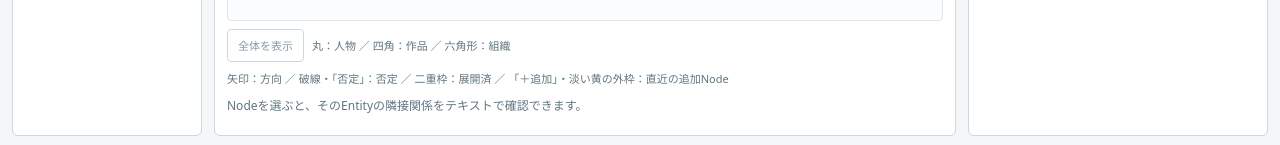
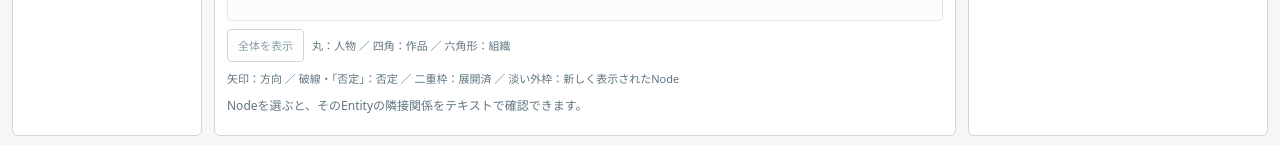
Before and after one commit to isinxnisi/graph-knowledge, a Next.js app: page / in a window 1280 px wide. Shown: the part 652-797 px from the top of the page. Built offline with nearby package versions, Linux system fonts and the light colour scheme.

Commit message:
新しく表示されたNodeの追加ラベルを削除

```diff
--- a/components/GraphCanvas.tsx
+++ b/components/GraphCanvas.tsx
@@ -79,7 +79,7 @@ export default function GraphCanvas({ graph, selection, onEntity, onClaim }: Pro
       Object.values(graph.nodes).forEach((node) => cy.getElementById(node.id).data({ expanded: graph.expansions[node.id]?.expanded ? 1 : 0 }));
       Object.entries(routes).forEach(([id, route]) => cy.getElementById(id).data(route));
       if (newNodes.length) { cy.nodes().removeClass("added"); if (!reset && initialLayoutDone.current) newNodes.forEach((node) => cy.getElementById(node.id).addClass("added")); }
-      Object.values(graph.nodes).forEach((node) => { const element = cy.getElementById(node.id); element.data("label", `${entityLabel(node, graph.nodes)}${element.hasClass("added") ? "\n＋追加" : ""}`); });
+      Object.values(graph.nodes).forEach((node) => { const element = cy.getElementById(node.id); element.data("label", entityLabel(node, graph.nodes)); });
       cy.nodes().removeClass("center");
       if (graph.centerId) cy.getElementById(graph.centerId).addClass("center");
     });
@@ -110,7 +110,7 @@ export default function GraphCanvas({ graph, selection, onEntity, onClaim }: Pro
     <div className={styles.graphTools}>
       <button onClick={() => core.current?.fit(undefined, 50)} disabled={!graph.centerId}>全体を表示</button>
       <span>丸：人物 ／ 四角：作品 ／ 六角形：組織</span>
-      <span>矢印：方向 ／ 破線・「否定」：否定 ／ 二重枠：展開済 ／ 「＋追加」・淡い黄の外枠：直近の追加Node</span>
+      <span>矢印：方向 ／ 破線・「否定」：否定 ／ 二重枠：展開済 ／ 淡い外枠：新しく表示されたNode</span>
     </div>
   </>;
 }
```
Also changed, not shown: 8 other files (tests, documents, lock files or other folders).
